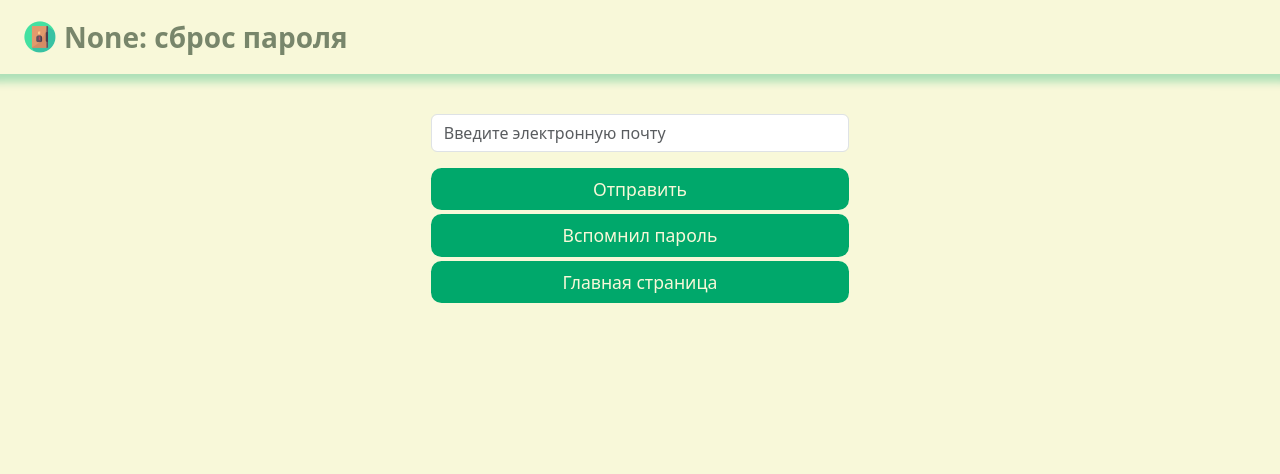
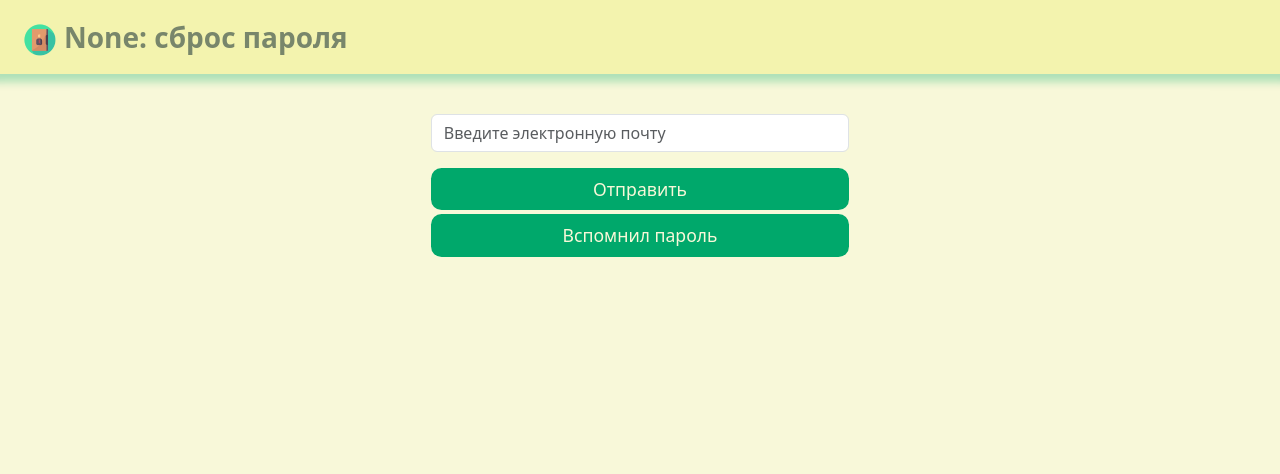
Before and after one commit to Aladser/psdia, a Django app: page /user/password-reset/ in a window 1280 px wide. Shown: the top 474 px of the page. Run offline with Django 5.2, Linux system fonts and the light colour scheme.

Commit message:
обновлена общая верстка

```diff
--- a/authen/templates/basic_auth.html
+++ b/authen/templates/basic_auth.html
@@ -14,16 +14,20 @@
         <link href="https://cdn.jsdelivr.net/npm/bootstrap@5.3.2/dist/css/bootstrap.min.css" rel="stylesheet" integrity="sha384-T3c6CoIi6uLrA9TneNEoa7RxnatzjcDSCmG1MXxSR1GAsXEV/Dwwykc2MPK8M2HN" crossorigin="anonymous">
     </head>
     <body class="bgcolor-beige">
-    <div class="d-flex justify-content-between p-3 px-md-4 mb-3 bgcolor-beige shadow-theme">
+    <div class="d-flex justify-content-between p-3 px-md-4 mb-3 shadow-theme bgcolor-dark-beige">
         <div class="d-flex justify-content-center align-items-center fs-3 fw-bolder color-khaki">
-            <img src="{% static 'favicon.png' %}" class="me-2">
-            {{header}}
+            <a href="/" class="header-link" title="На главную">
+                <img src="{% static 'favicon.png' %}" class="me-2">{{header}}
+            </a>
         </div>
     </div>
 
 
     <div class="container bgcolor-beige">
-        <main>{% block content %}{% endblock %}</main>
+        <main>
+            {% block content %}
+            {% endblock %}
+        </main>
         <footer class="pt-4 my-md-5 pt-md-5">
         </footer>
     </div>
--- a/authen/templates/login.html
+++ b/authen/templates/login.html
@@ -25,7 +25,6 @@
                 <button type="submit" class="btn-theme mb-1 w-100 border-0 p-2">Войти</button>
                 <a href="{% url 'authen:password-reset' %}" class="btn-theme mb-1 border-0 w-100 p-2">Забыл пароль</a>
                 <a href="{% url 'authen:register' %}" class="btn-theme mb-1 border-0 w-100 p-2">Регистрация</a>
-                <a href="/" class="btn-theme border-0 w-100 p-2">Главная страница</a>
             </form>
         </div>
     </div>
--- a/authen/templates/password_reset.html
+++ b/authen/templates/password_reset.html
@@ -21,7 +21,6 @@
 
                 <button type="submit" class="btn-theme mb-1 w-100 border-0 p-2">Отправить</button>
                 <a href="{% url 'authen:login' %}" class="btn-theme mb-1 w-100 border-0 p-2">Вспомнил пароль</a>
-                <a href="/" class="btn-theme mb-1 w-100 border-0 p-2">Главная страница</a>
                 </div>
         </form>
 {% endblock %}
--- a/authen/templates/user_form.html
+++ b/authen/templates/user_form.html
@@ -28,7 +28,6 @@
 
                     <button type="submit" class="btn-theme mb-1 w-100 border-0 p-2">Отправить</button>
                     {%if section == 'register'%}<a href="{% url 'authen:login' %}" class="btn-theme mb-1 w-100 border-0 p-2">Авторизация</a>{% endif %}
-                    <a href="/" class="btn-theme mb-1 w-100 border-0 p-2">Главная страница</a>
                 </div>
             </form>
         </div>
--- a/static/css/theme.css
+++ b/static/css/theme.css
@@ -1,5 +1,6 @@
 html {
     --color-beige: #f8f8d9;
+    --color-dark-beige: #f3f3ae;
     --color-jade: #00a86b;
     --color-jade-30: rgba(0,168,107, 0.3);
     --color-khaki: #78866b;
@@ -8,6 +9,9 @@ html {
 
 .bgcolor-beige {
     background-color: var(--color-beige);
+}
+.bgcolor-dark-beige {
+    background-color: var(--color-dark-beige);
 }
 .color-beige {
     color: var(--color-beige);
@@ -55,3 +59,11 @@ html {
 .btn-theme:hover {
     opacity: 0.7;
 }
+
+.header-link{
+    text-decoration:none;
+    color:var(--color-khaki);
+}
+.header-link:hover{
+    opacity: 0.75;
+}
```
Also changed, not shown: diary/templates/basic.html (+4 -3 lines).
